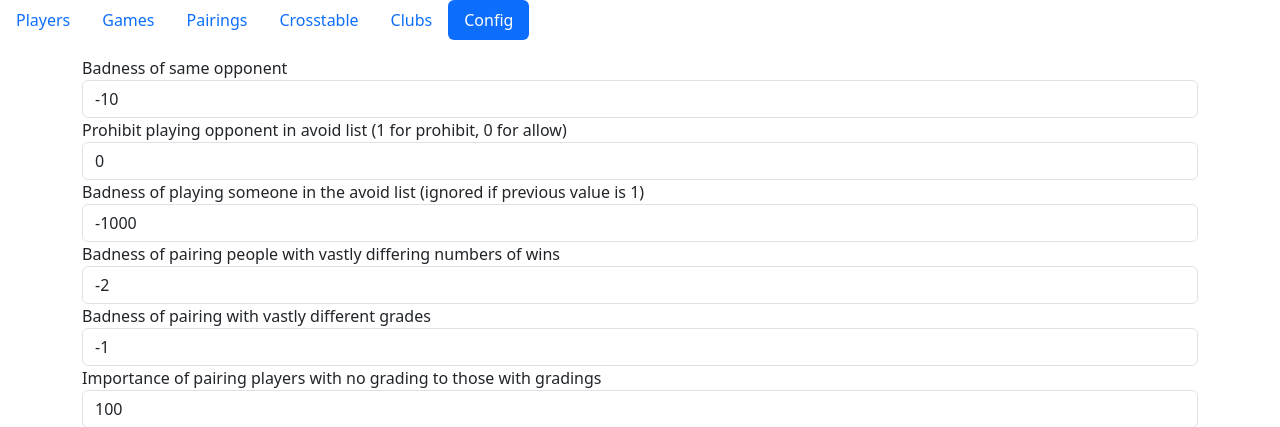
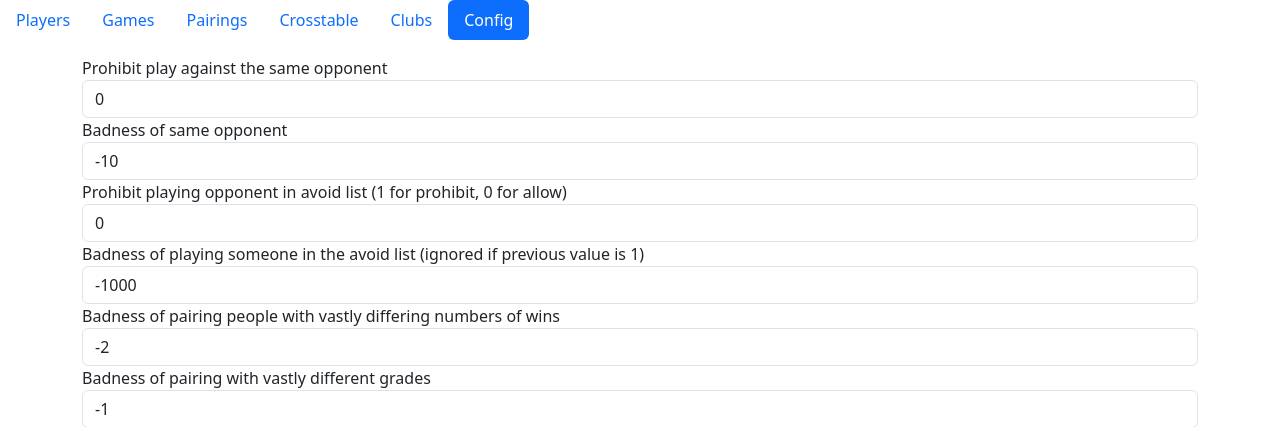
Before and after one commit to jhudsy/chess-arena, a Flask app: page / in a window 1280 px wide, after a click on "Config". Shown: the top 427 px of the page. Run offline with Flask 3, Linux system fonts and the light colour scheme; data that the repository does not hold is empty; some libraries are stand-ins or nearby versions.

Commit message:
added a hard avoid option to prevent the same player from being matched twice

```diff
--- a/app.py
+++ b/app.py
@@ -145,10 +145,6 @@ def get_matchings():
           elif gm.result==GameResult.DRAW:
              win_performance_b+=1
 
-        #SLOW
-        #win_performance_a=2*(db.session.query((Game.white_player==a) & (Game.result==GameResult.WHITE_WIN)).count() + db.session.query((Game.black_player==a) & (Game.result==GameResult.BLACK_WIN)).count()) + (db.session.query(((Game.white_player==a) | (Game.black_player==a)) & (Game.result==GameResult.DRAW)).count())
-        #win_performance_b=2*(db.session.query((Game.white_player==b) & (Game.result==GameResult.WHITE_WIN)).count() + db.session.query((Game.black_player==b) & (Game.result==GameResult.BLACK_WIN)).count()) + (db.session.query(((Game.white_player==b) | (Game.black_player==b)) & (Game.result==GameResult.DRAW)).count())
-
         #grade difference for the two players
         grade_difference=abs(a.grade-b.grade)
 
@@ -158,7 +154,7 @@ def get_matchings():
 
         weight=num_played_before*config["weight_num_played_before"]+ in_avoid_list*config["weight_in_avoid_list"]+ grading_needed_pairing*config["weight_grading_needed_pairings"]+ abs(win_performance_a-win_performance_b)*config["weight_win_performance"]+ grade_difference*config["weight_grade_difference"]+same_club*config["weight_same_club"]
 
-        if (in_avoid_list==0 or not config["hard_avoids"]==1) and (same_club==0 or not config["hard_avoid_club"]==1):
+        if (in_avoid_list==0 or not config["hard_avoids"]==1) and (same_club==0 or not config["hard_avoid_club"]==1) and (num_played_before==0 or not config["hard_avoid_played_before"]==1):
           g.add_edge(a,b,weight=weight)
 
   app.logger.info("finishing db")
--- a/config.json
+++ b/config.json
@@ -1,4 +1,5 @@
 {
+    "hard_avoid_played_before":0,
     "weight_num_played_before": -10,
     "hard_avoids": 0,
     "weight_in_avoid_list": -1000,
--- a/templates/config.html
+++ b/templates/config.html
@@ -4,6 +4,8 @@
 
 <div class="row">
   <div class="col-sm">
+    <label for="hard_avoid_played_before">Prohibit play against the same opponent</label>
+    <input type="text" class="form-control config_setting" id="hard_avoid_played_before">
     <label for="weight_num_played_before">Badness of same opponent</label>
     <input type="text" class="form-control config_setting" id="weight_num_played_before">
     <label for="hard_avoids">Prohibit playing opponent in avoid list (1 for prohibit, 0 for allow)</label>
```
